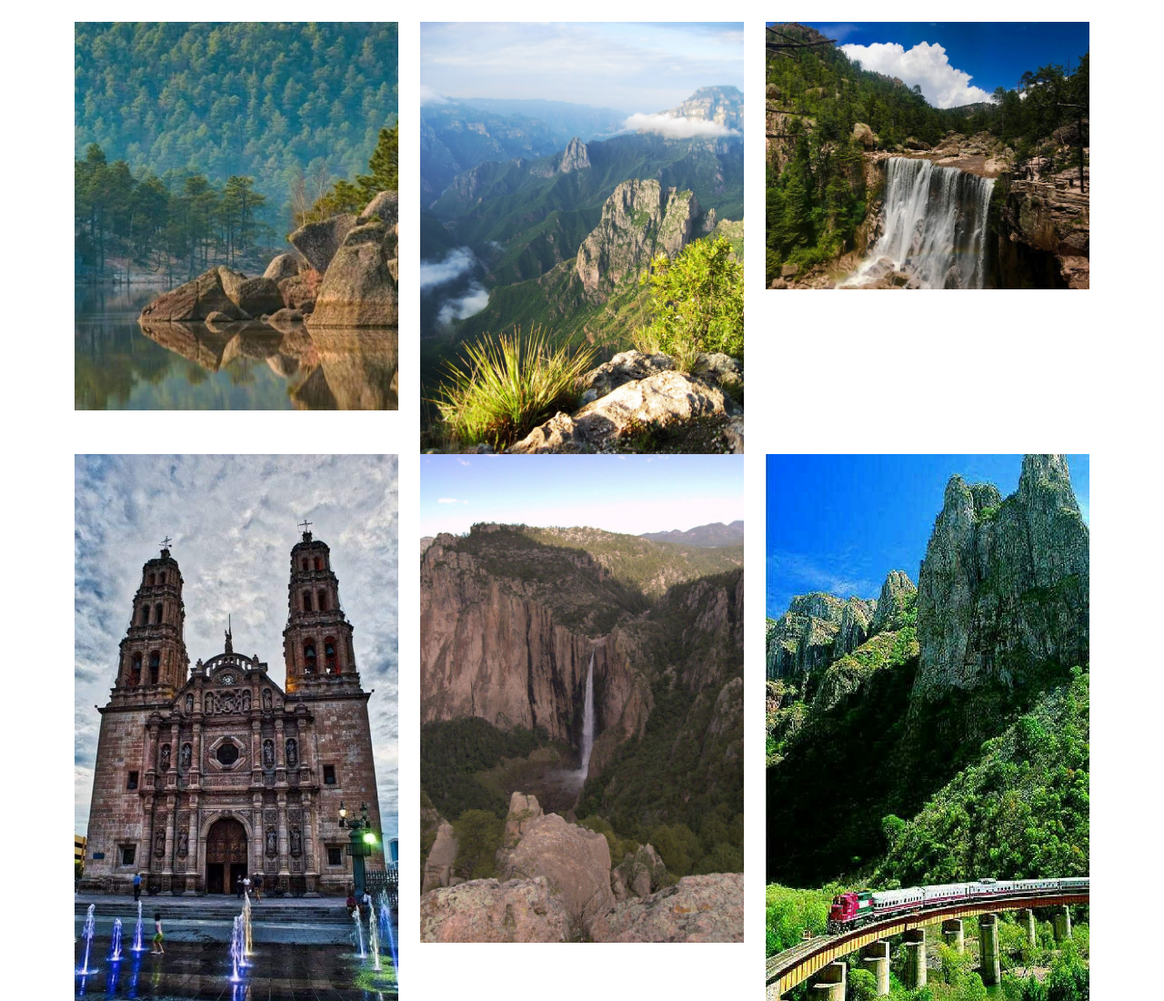
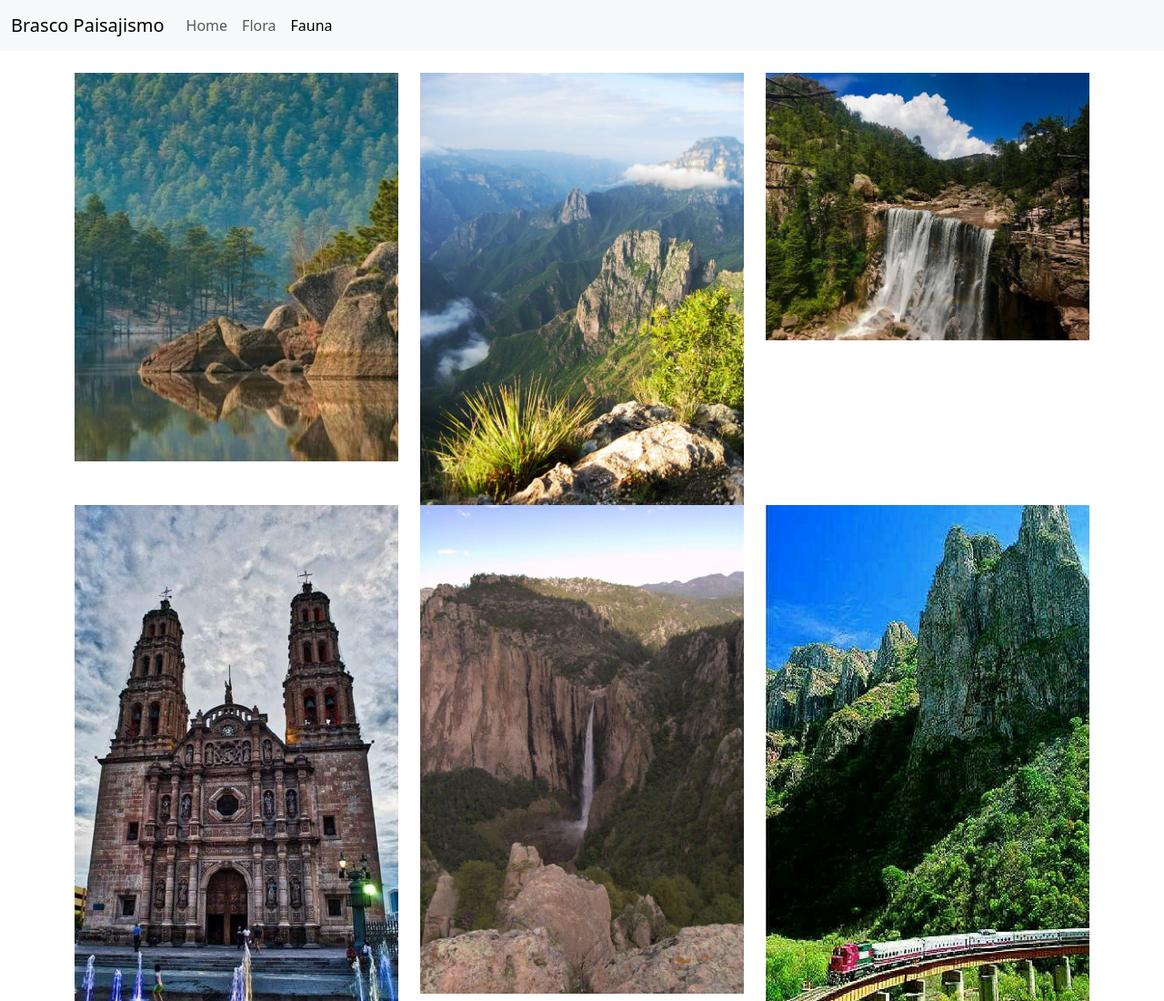
Before and after one commit to fersizu/practicaUnidad1, a website: page moodboard.html in a window 1280 px wide. Shown: the top 1100 px of the page at 91% size. Drawn offline with nearby package versions, Linux system fonts and the light colour scheme.

Commit message:
commitnavmoodboard

```diff
--- a/moodboard.html
+++ b/moodboard.html
@@ -7,6 +7,28 @@
 </head>
 
 <body>
+    <nav class="navbar navbar-expand-lg bg-body-tertiary">
+        <div class="container-fluid">
+          <a class="navbar-brand" href="#">Brasco Paisajismo</a>
+          <button class="navbar-toggler" type="button" data-bs-toggle="collapse" data-bs-target="#navbarNav" aria-controls="navbarNav" aria-expanded="false" aria-label="Toggle navigation">
+            <span class="navbar-toggler-icon"></span>
+          </button>
+          <div class="collapse navbar-collapse" id="navbarNav">
+            <ul class="navbar-nav">
+              <li class="nav-item">
+                <a class="nav-link "  href="index.html">Home</a>
+              </li>
+              <li class="nav-item">
+                <a class="nav-link" href="#">Flora</a>
+              </li>
+              <li class="nav-item">
+                <a class="nav-link active" aria-current="page" href="#">Fauna</a>
+              </li>
+            </ul>
+          </div>
+        </div>
+      </nav>
+
 <br>
 <div class="container">
     <div class="row">
```
Also changed, not shown: index.html (+1 -1 lines).
